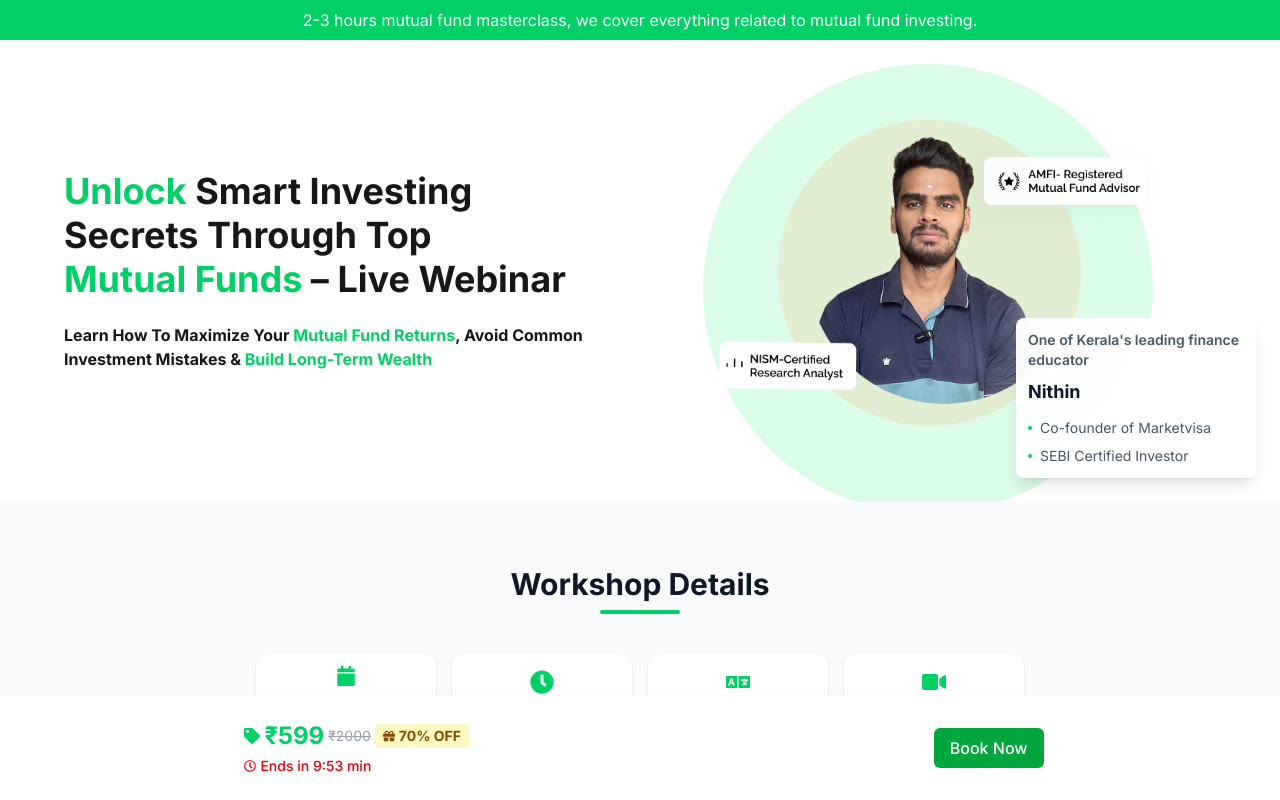
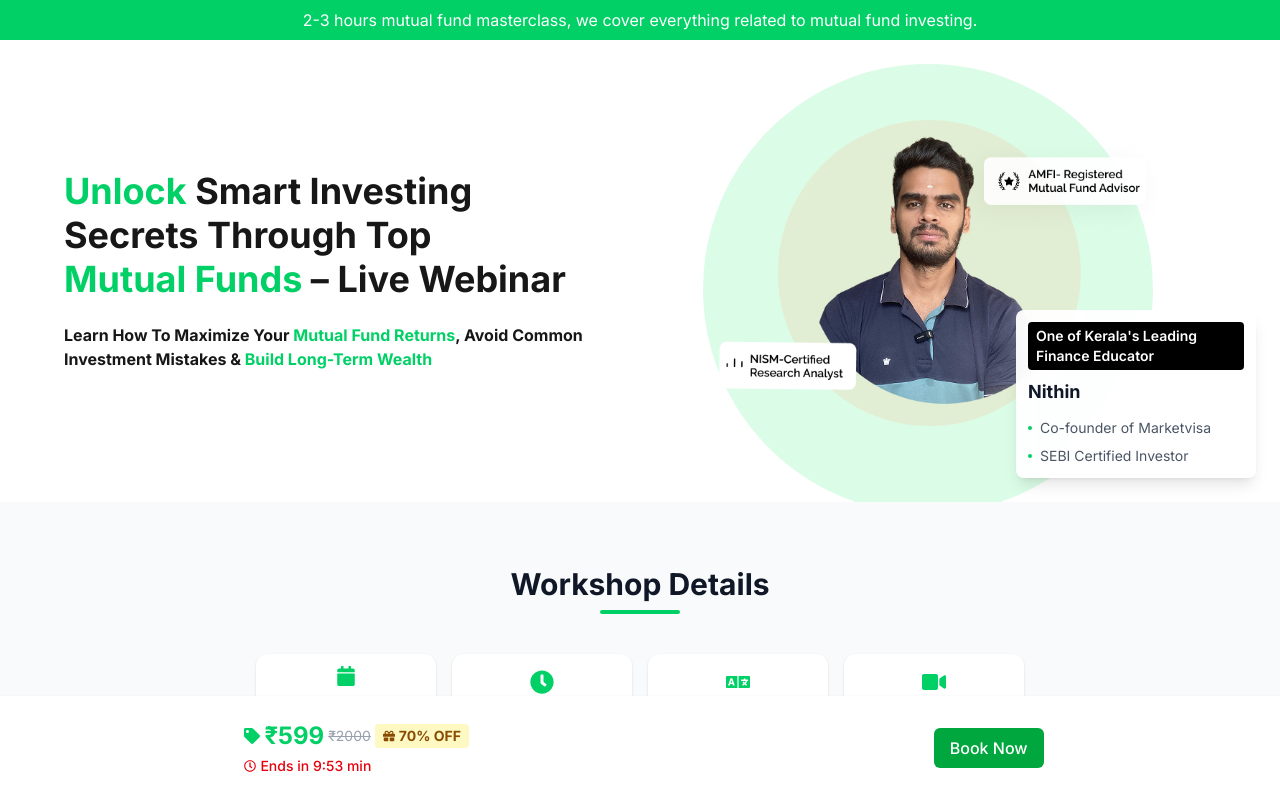
Before and after one commit to samrjj32/marketvisa_V0, a Next.js app: page / in a window 1280 px wide. Shown: the top 800 px of the page. Built offline with nearby package versions, Linux system fonts and the light colour scheme.

Commit message:
header fix

```diff
--- a/src/components/sections/Hero.tsx
+++ b/src/components/sections/Hero.tsx
@@ -63,21 +63,22 @@ export default function Hero() {
 
                   {/* Instructor Details Card */}
                   <div className="absolute bottom-0 right-0 sm:bottom-[-35px] sm:right-[20px] lg:right-[-40px] lg:bottom-[20px] bg-white/95 backdrop-blur-sm rounded-lg shadow-lg p-3 sm:p-3 max-w-[210px] sm:max-w-[240px] z-20">
-                  <p className="text-xs sm:text-sm text-gray-600 mb-1 sm:mb-2 font-semibold">One of Kerala's leading finance educator</p>                    <h3 className="text-base sm:text-lg font-bold text-gray-900 mb-2 sm:mb-3">Nithin</h3>
+  <p className="text-xs sm:text-sm text-white bg-black rounded px-2 py-1 mb-1 sm:mb-2 font-semibold">
+    One of Kerala's Leading Finance Educator
+  </p>
+  <h3 className="text-base sm:text-lg font-bold text-gray-900 mb-2 sm:mb-3">Nithin</h3>
   <div className="space-y-1.5 sm:space-y-2">
     <div className="flex items-center gap-2">
       <div className="w-1 h-1 bg-[#00D066] rounded-full"></div>
       <p className="text-xs sm:text-sm text-gray-600">Co-founder of Marketvisa</p>
-
     </div>
     <div className="flex items-center gap-2">
-
       <div className="w-1 h-1 bg-[#00D066] rounded-full"></div>
-                        <p className="text-xs sm:text-sm text-gray-600"> SEBI Certified Investor</p>
+      <p className="text-xs sm:text-sm text-gray-600">SEBI Certified Investor</p>
+    </div>
+  </div>
 </div>
 
-                    </div>
-                  </div>
                 </div>
               </div>
             </div>
```
Lines whose indentation alone changed are shown as unchanged.
